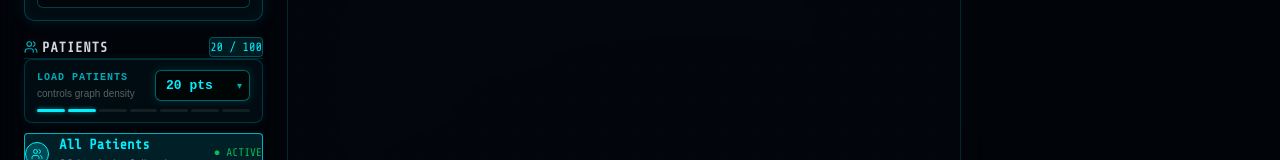
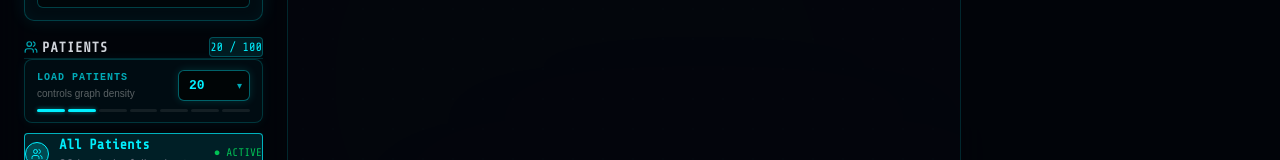
Before and after one commit to nandiraju/biograph, a React (Vite) app: page / in a window 1280 px wide. Shown: the part 160-320 px from the top of the page. Built offline with nearby package versions, Linux system fonts and the light colour scheme.

Commit message:
style: remove 'pts' suffix from patient dropdown options

```diff
--- a/src/components/SidebarLeft.tsx
+++ b/src/components/SidebarLeft.tsx
@@ -212,7 +212,7 @@ export const SidebarLeft: React.FC<SidebarLeftProps> = ({
               >
                 {LIMIT_OPTIONS.map(n => (
                   <option key={n} value={n} style={{ background: '#040b12', color: n === patientLimit ? '#00f0ff' : '#d1d5db' }}>
-                    {n} pts
+                    {n}
                   </option>
                 ))}
               </select>
```
